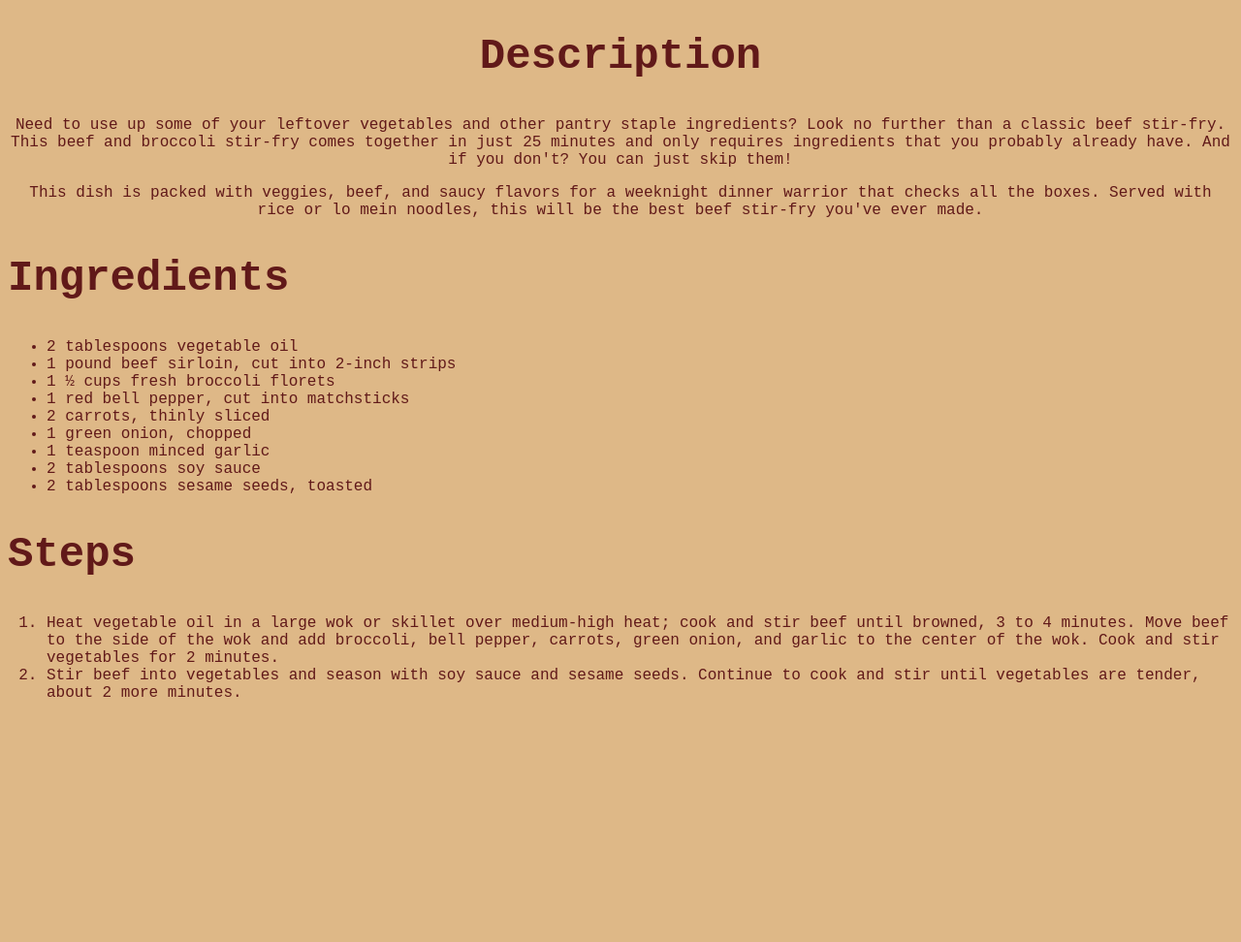
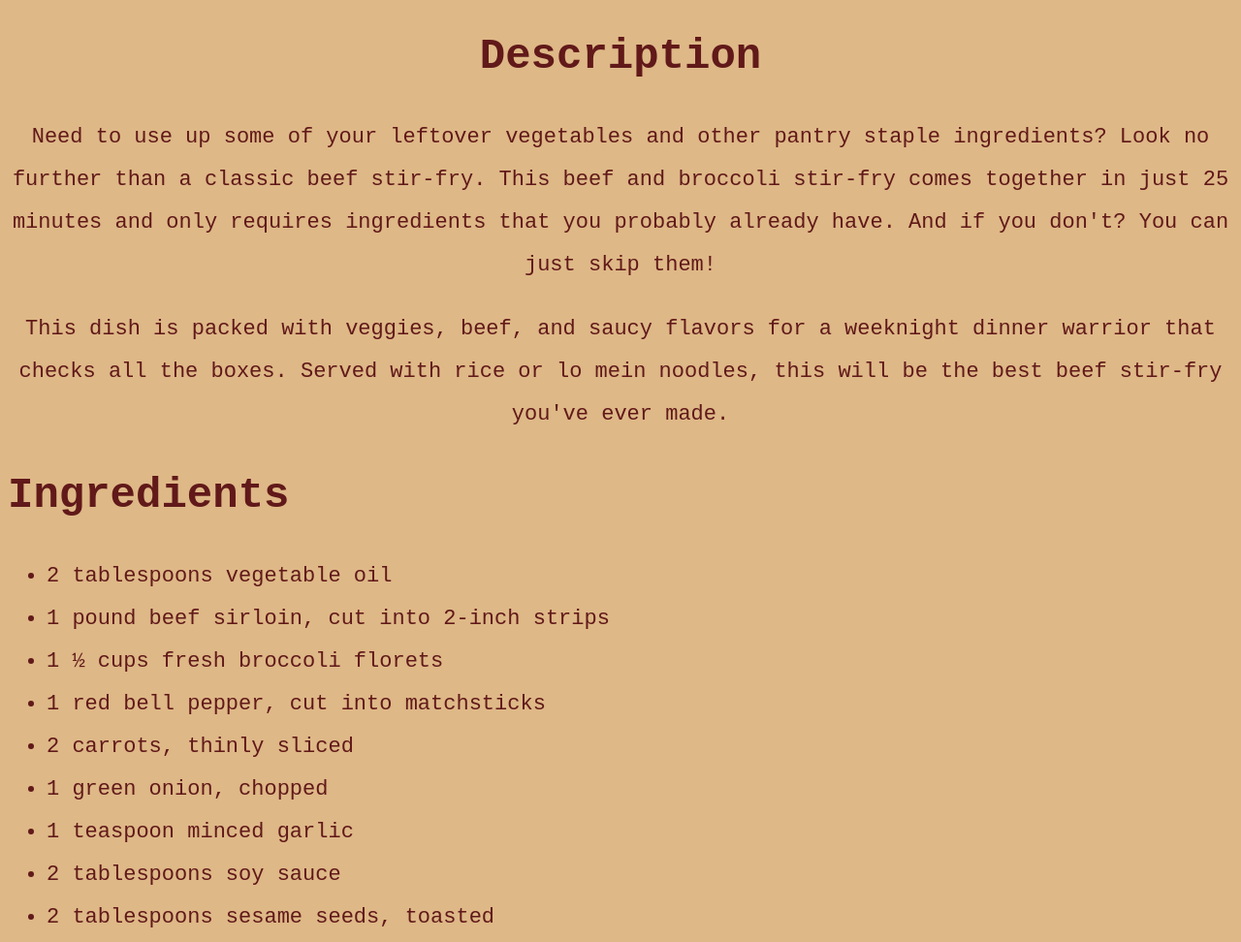
Before and after one commit to miumla/odin-recipes, a plain HTML site: page recipes/beef.html in a window 1280 px wide. Shown: the part 980-1952 px from the top of the page at 97% size. Before the commit the page ends 1720 px from the top, so only its background shows below. Drawn offline with Linux system fonts and the light colour scheme.

Commit message:
Add style to lists in recipes

```diff
--- a/style.css
+++ b/style.css
@@ -31,3 +31,10 @@ img {
 div {
     text-align: center;
 }
+ol, p, ul {
+    font-size: 22px;
+    line-height: 2em;
+}
+ol {
+    list-style-type: decimal;
+}
```
